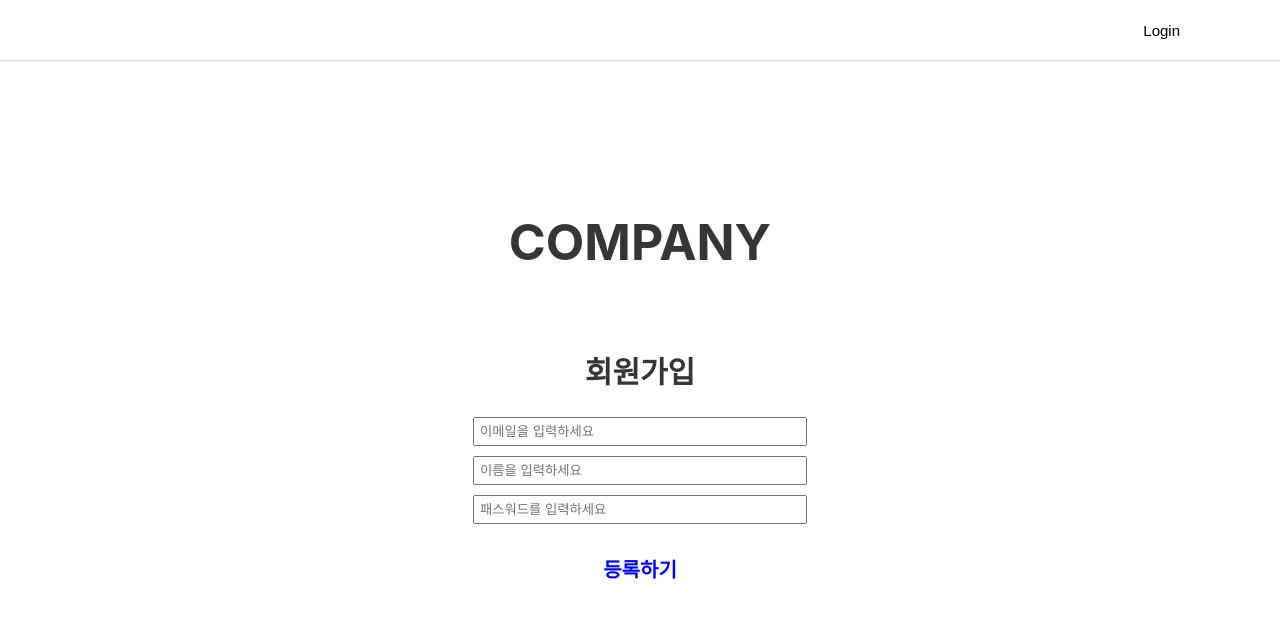
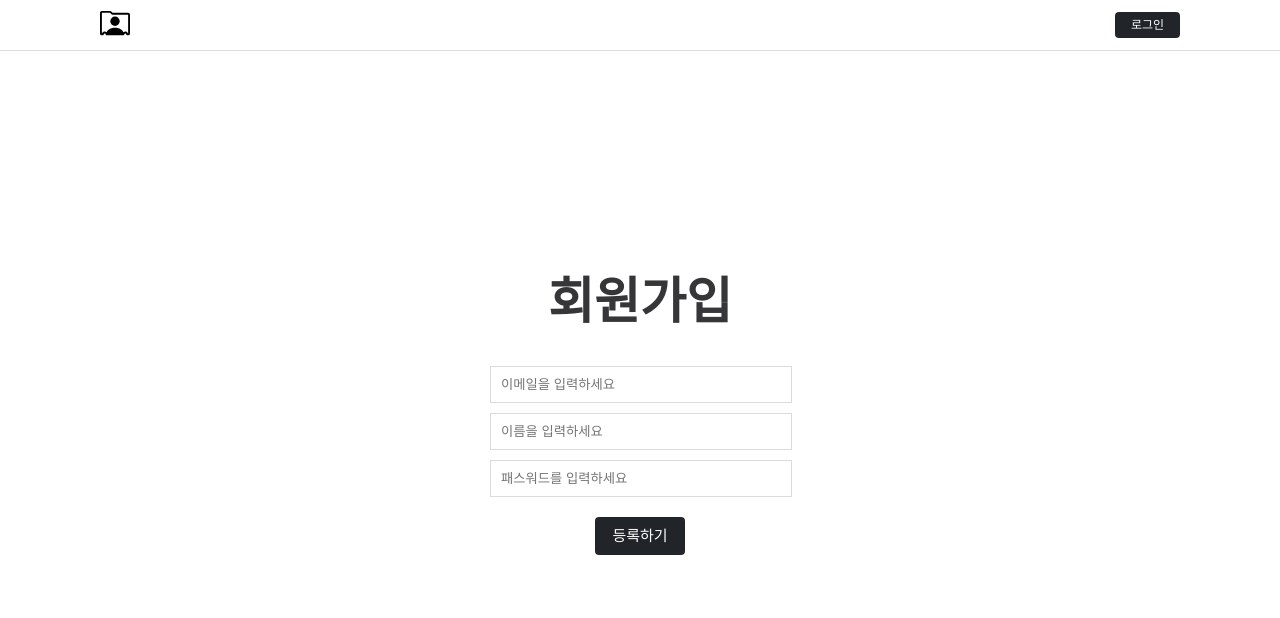
Before and after one commit to donghun149/last-dance-client, a Next.js app: page /register in a window 1280 px wide. Shown: the top 618 px of the page. Built offline with nearby package versions, Linux system fonts and the light colour scheme.

Commit message:
refactor: update design

```diff
--- a/src/apis/userService.ts
+++ b/src/apis/userService.ts
@@ -21,12 +21,26 @@ export type LoginRequest = {
 }
 export type LoginResponse = {}
 
+export type GetUserByNicknameRequest = {
+  nickname: string
+}
+export type GetUserByNicknameResponse = {
+  email: string | '',
+  nickname: string | '',
+}
+
+export type GetIsOwnRequest = {
+  email: string,
+  token: string,
+}
+
 class UserService {
   async register(request: RegisterRequest) {
     try {
       await httpClient.post<RegisterResponse>(`/register`, request)
     } catch (error) {
       console.error(error)
+      throw error
     }
   }
 
@@ -41,6 +55,33 @@ class UserService {
     }
   }
 
+  async getUserByNickname(request: GetUserByNicknameRequest) {
+    try {
+      const response = await httpClient.get<GetUserByNicknameResponse>(`/api/v1/users/${request.nickname}`, {})
+
+      return response.data as GetUserByNicknameResponse
+    } catch (error) {
+      console.error(error)
+      throw error
+    }
+  }
+
+  async getIsOwn(request: GetIsOwnRequest) {
+    try {
+      const response =
+          await httpClient.get<boolean>(`/api/v1/users/check/${request.email}`, {
+            headers: {
+              token: request.token
+            }
+          })
+
+      return response.data as boolean
+    } catch (error) {
+      console.error(error)
+      throw error
+    }
+  }
+
   getUserByUserName(userName: string) {
     return httpClient.get<UserResponse>(`/users/${userName}`, {});
   }
--- a/src/components/Navigation.tsx
+++ b/src/components/Navigation.tsx
@@ -8,6 +8,7 @@ import {
 } from "../utils/TokenUtils";
 import {useRecoilState} from "recoil";
 import {tokenState} from "../states/states";
+import LogoSvg from '../../public/svg/logo.svg';
 
 const Navigation: React.FC = () => {
   const [isHidden, setIsHidden] = useState(false);
@@ -47,19 +48,27 @@ const Navigation: React.FC = () => {
     router.push('/login')
   }
 
+  const goHome = () => {
+    router.push('/')
+  }
+
   return (
       <NavigationContainer className={isHidden ? 'hidden' : ''}>
-        <NavigationLeft></NavigationLeft>
+        <NavigationLeft>
+          <Logo onClick={goHome}>
+            <LogoSvg style={{width: "30px", height: "30px"}}/>
+          </Logo>
+        </NavigationLeft>
         <NavigationRight>
           {isLogin ?
               (
-                  <LoginButton onClick={handleLogout}>
-                    Logout
-                  </LoginButton>
+                  <LogoutButton onClick={handleLogout}>
+                    로그아웃
+                  </LogoutButton>
               ) :
               (
                   <LoginButton onClick={handleClick}>
-                    Login
+                    로그인
                   </LoginButton>
               )
           }
@@ -69,7 +78,7 @@ const Navigation: React.FC = () => {
 };
 
 const NavigationContainer = styled.div`
-  height: 60px;
+  height: 50px;
   width: 100%;
   position: fixed;
   top: 0;
@@ -89,17 +98,54 @@ const NavigationContainer = styled.div`
 `;
 
 const NavigationLeft = styled.div`
-  padding-left: 50px;
+  padding-left: 100px;
+
+  @media (max-width: 500px) {
+    padding-left: 30px;
+  }
+`
+
+const Logo = styled.div`
+  cursor: pointer;
+  width: 40px;
 `
 
 const NavigationRight = styled.div`
-  padding-right: 50px;
+  padding-right: 100px;
+
+  @media (max-width: 500px) {
+    padding-right: 30px;
+  }
 `
 
 const LoginButton = styled.button`
-  padding-right: 50px;
-  font-size: 15px;
   cursor: pointer;
+  padding: 4px 16px;
+  font-size: 12px;
+  font-weight: normal;
+  border-radius: 4px;
+  border: 30px;
+  word-break: keep-all;
+  background: rgb(33, 37, 41);
+  color: rgb(255, 255, 255);
+  transition: all 0.125s ease-in 0s;
+  box-sizing: border-box;
+  line-height: 18px;
+`
+
+const LogoutButton = styled.button`
+  cursor: pointer;
+  padding: 4px 16px;
+  font-size: 12px;
+  font-weight: normal;
+  border-radius: 4px;
+  border: 30px;
+  word-break: keep-all;
+  background: rgb(33, 37, 41);
+  color: rgb(255, 255, 255);
+  transition: all 0.125s ease-in 0s;
+  box-sizing: border-box;
+  line-height: 18px;
 `
 
 export default Navigation;
--- a/src/components/humans/HumanContent.tsx
+++ b/src/components/humans/HumanContent.tsx
@@ -3,7 +3,6 @@ import styled from "styled-components";
 export default function HumanContent() {
   return (
       <Wrapper>
-        test
       </Wrapper>
   )
 }
@@ -12,5 +11,5 @@ const Wrapper = styled.div`
   margin-top: 40px;
   width: 100%;
   height: 200px;
-  background: antiquewhite;
+  background: whitesmoke;
 `
--- a/src/pages/_document.tsx
+++ b/src/pages/_document.tsx
@@ -1,4 +1,11 @@
-import Document, {DocumentContext, DocumentInitialProps, Head, Html, Main, NextScript} from "next/document";
+import Document, {
+  DocumentContext,
+  DocumentInitialProps,
+  Head,
+  Html,
+  Main,
+  NextScript
+} from "next/document";
 import {ServerStyleSheet} from "styled-components";
 
 export default class CustomDocument extends Document {
@@ -34,8 +41,11 @@ export default class CustomDocument extends Document {
     return (
         <Html>
           <Head>
-                    <title>HumanZip</title>
-                    <meta name="viewport" content="initial-scale=1, width=device-width"/>
+            <title>HumanZIP</title>
+            <meta
+                name="viewport"
+                content="initial-scale=1, width=device-width, minimum-scale=1.0, maximum-scale=1.0"
+            />
           </Head>
           <body>
           <Main/>
--- a/src/pages/index.tsx
+++ b/src/pages/index.tsx
@@ -9,7 +9,6 @@ const IndexPage: React.FC = () => {
 
   const handleSearch = (event: React.KeyboardEvent<HTMLInputElement>) => {
     if (event.key === 'Enter') {
-      console.log(`Searching for "${searchText}"`);
       handleSubmit()
     }
   };
@@ -20,7 +19,7 @@ const IndexPage: React.FC = () => {
 
   return (
       <Root>
-        <Image src="/images/logo.jpeg" alt="Logo"/>
+        <Image src="https://d2cxdjqe8pmpe4.cloudfront.net/test/logo.jpeg" alt="Logo"/>
         <SearchBox
             value={searchText}
             onChange={(event) => setSearchText(event.target.value)}
--- a/src/pages/register.tsx
+++ b/src/pages/register.tsx
@@ -1,6 +1,7 @@
-import React, {useEffect, useState} from "react";
+import React, {useState} from "react";
 import userService from "../apis/userService";
 import {useRouter} from "next/router";
+import styled from "styled-components";
 
 interface Props {
 }
@@ -9,43 +10,54 @@ const RegisterPage: React.FC<Props> = () => {
   const [email, setEmail] = useState("")
   const [name, setName] = useState("")
   const [password, setPassword] = useState("")
-  const [submit, setSubmit] = useState(false)
   const router = useRouter()
 
-  useEffect(() => {
-    if (!submit) return
+  const handleSubmit = (event: React.FormEvent<HTMLFormElement>) => {
+    event.preventDefault()
+
     userService.register({
       email: email,
       name: name,
       password: password
     }).then(() => {
       router.push(`/login`)
-    }).catch(() => {
-      setSubmit(false)
+    }).catch(e => {
+      setEmail("")
+      setName("")
+      setPassword("")
+      alert(`회원가입에 실패했습니다.`)
     })
-  }, [submit])
-
-  const handleSubmit = () => {
-    setSubmit(true)
   }
 
   return (
-      <div style={{
-        display: "flex",
-        flexDirection: "column",
-        width: "1000px",
-        margin: "0 auto",
-        minHeight: "100vh",
-        justifyContent: "center"
-      }}>
-        <Title content="COMPANY"/>
-        <SubTitle content="회원가입"/>
-        <InputForm value={email} placeHolder="이메일을 입력하세요" onChange={setEmail}/>
-        <InputForm value={name} placeHolder="이름을 입력하세요" onChange={setName}/>
-        <InputForm value={password} placeHolder="패스워드를 입력하세요" type="password"
-                   onChange={setPassword}/>
-        <RegisterButton onClick={handleSubmit}/>
-      </div>
+      <Root>
+        <Content>
+          <Title content="회원가입"/>
+          <form onSubmit={handleSubmit}>
+            <InputFormWrap>
+              <InputForm
+                  value={email}
+                  placeHolder="이메일을 입력하세요"
+                  type="email"
+                  onChange={setEmail}
+              />
+              <InputForm
+                  value={name}
+                  placeHolder="이름을 입력하세요"
+                  type="username"
+                  onChange={setName}
+              />
+              <InputForm
+                  value={password}
+                  placeHolder="패스워드를 입력하세요"
+                  type="password"
+                  onChange={setPassword}
+              />
+            </InputFormWrap>
+            <RegisterButton/>
+          </form>
+        </Content>
+      </Root>
   );
 };
 
@@ -62,25 +74,22 @@ const Title: React.FC<TitleProps> = ({content}) => {
   )
 }
 
-interface SubTitleProps {
-  content: string;
-}
+const Root = styled.div`
+  height: 100vh;
+  display: flex;
+  flex-direction: column;
+  align-items: center;
+  justify-content: center;
+`;
 
-const SubTitle: React.FC<SubTitleProps> = ({content}) => {
-  return (
-      <div
-          style={{
-            margin: "0 auto",
-            minWidth: "400px",
-            marginTop: "90px",
-            marginBottom: "20px",
-            textAlign: "center"
-          }}
-      >
-        <h1 style={{fontSize: "30px", fontWeight: "bold"}}>{content}</h1>
-      </div>
-  )
-}
+const Content = styled.div`
+  padding-top: 30px;
+  width: 800px;
+  margin: 0 auto;
+  @media (max-width: 400px) {
+    width: 90%;
+  }
+`;
 
 interface InputFormProps {
   value: string
@@ -90,47 +99,89 @@ interface InputFormProps {
 }
 
 const InputForm: React.FC<InputFormProps> = ({value, placeHolder, type, onChange}) => {
-  const [content, setContent] = useState("")
-
   const handleChange = (e: React.ChangeEvent<HTMLInputElement>) => {
     const inputValue = e.target.value
-    setContent(inputValue)
     onChange(inputValue)
   }
 
+  let autoCompleteType = type
+  if (type === "password") {
+    autoCompleteType = "current-password"
+  }
+
   return (
-      <div style={{margin: "0 auto", marginTop: "10px", minWidth: "400px", textAlign: "center"}}>
-        <input
-            style={{padding: "5px", width: "80%"}}
+      <InputWrap>
+        <Input
             placeholder={placeHolder}
             onChange={handleChange}
-            value={content}
+            value={value}
             type={type}
+            autoComplete={autoCompleteType}
         />
-      </div>
+      </InputWrap>
   )
 }
 
+const InputWrap = styled.div`
+  width: 100%;
+  margin-top: 10px;
+  outline: none;
+  border: 1px solid gainsboro;
+`
+
+const Input = styled.input`
+  padding: 10px;
+  width: 100%;
+  outline: none;
+  border: none;
+  box-sizing: border-box;
+`
+
+const InputFormWrap = styled.div`
+  width: 300px;
+  margin: 0 auto;
+  padding-top: 30px;
+  text-align: center;
+
+  @media (max-width: 400px) {
+    width: 90%;
+  }
+`;
+
 interface RegisterButtonProps {
-  onClick: () => void
 }
 
-const RegisterButton: React.FC<RegisterButtonProps> = ({onClick}) => {
+const RegisterButton: React.FC<RegisterButtonProps> = ({}) => {
   return (
-      <button
-          onClick={onClick}
-          style={{
-            margin: "0 auto",
-            marginTop: "30px",
-            textAlign: "center",
-            fontSize: "20px",
-            fontWeight: "bold",
-            color: "blue"
-          }}
-      >
-        등록하기
-      </button>
+      <RegisterButtonWrapper>
+        <RegisterButtonWrap type="submit">
+          등록하기
+        </RegisterButtonWrap>
+      </RegisterButtonWrapper>
   )
 }
 
+const RegisterButtonWrapper = styled.div`
+  width: 90px;
+  margin: 0 auto;
+  margin-top: 20px;
+`
+
+const RegisterButtonWrap = styled.button`
+  width: 100%;
+  text-align: center;
+  cursor: pointer;
+  padding: 4px 16px;
+  font-size: 15px;
+  font-weight: normal;
+  border-radius: 4px;
+  border: 30px;
+  word-break: keep-all;
+  background: rgb(33, 37, 41);
+  color: rgb(255, 255, 255);
+  transition: all 0.125s ease-in 0s;
+  box-sizing: border-box;
+  line-height: 30px;
+`
+
 export default RegisterPage;
--- a/src/styles/global-style.ts
+++ b/src/styles/global-style.ts
@@ -30,7 +30,6 @@ export const GlobalStyle = createGlobalStyle`
     font-size: 11px;
     -webkit-text-size-adjust: none;
     font-family: -apple-system, BlinkMacSystemFont, helvetica, Apple SD Gothic Neo, sans-serif;
-    font-display: fallback;
 
     ${media.tablet} {
       font-size: 10px;
```
Also changed, not shown: src/pages/humans/[id].tsx (+53 -10 lines), src/pages/login.tsx (+117 -55 lines), public/svg/logo.svg (added). Lines whose indentation alone changed are shown as unchanged.
